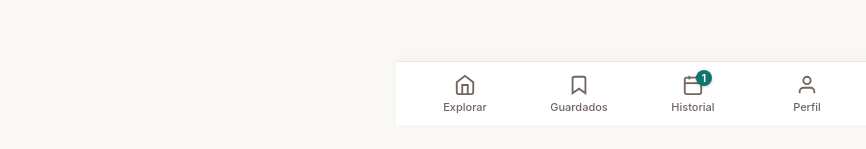
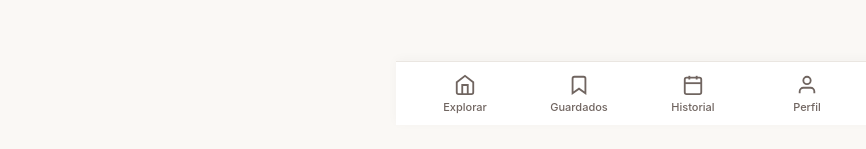
Before and after one commit to ValentinaBravoF/tourLocal, a React (Vite) app: page /lugares/1 in a window 1280 px wide. Shown: the part 675-824 px from the top of the page, without its empty margins (4-870 px from the left). Built offline with nearby package versions, Linux system fonts and the light colour scheme; no server answers.

Commit message:
Eliminacion de notificacion por defecto del historial

```diff
--- a/src/components/NavBar/NavBar.jsx
+++ b/src/components/NavBar/NavBar.jsx
@@ -30,7 +30,7 @@ const NavBar = ({ badges = {} }) => {
       id: 'history',
       label: 'Historial',
       to: '/historial',
-      badge: badges.history !== undefined ? badges.history : 1,
+      badge: badges.history,
       icon: (
         <svg viewBox="0 0 24 24" fill="none" stroke="currentColor" strokeWidth="2">
           <rect x="3" y="4" width="18" height="18" rx="2" ry="2" />
```
